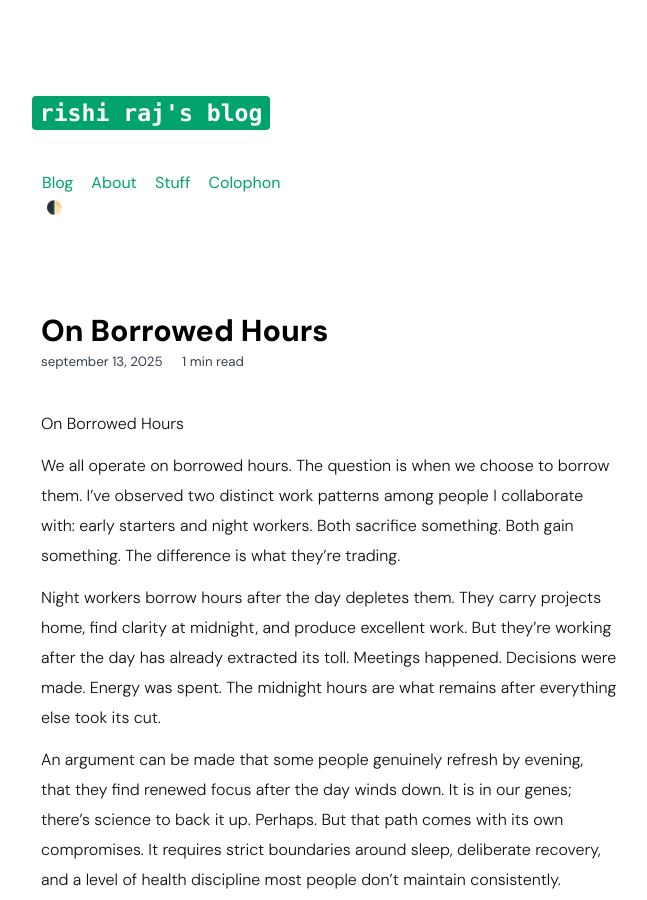
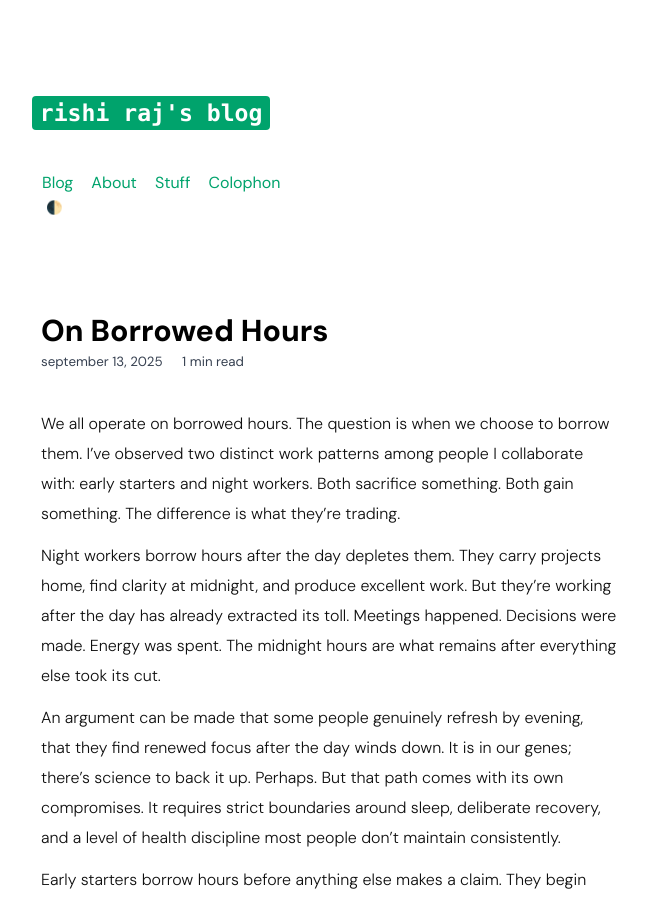
Before and after one commit to talkxo/rishiraj-blog-machine, a Jekyll site: the page built from _posts/2025-09-13-on-borrowed-hours.md, in a window 1280 px wide and 900 px high. Shown: the whole window, without its empty margins (311-958 px from the left). Built offline with Jekyll 4.4.1, drawn with Linux system fonts in a browser that asks for light colours.

Commit message:
Trigger rebuild to fix duplicate title issue

```diff
--- a/_posts/2025-09-13-on-borrowed-hours.md
+++ b/_posts/2025-09-13-on-borrowed-hours.md
@@ -10,8 +10,7 @@ writing_time:
   proofreading: "10:00"
   decorating: "5:00"
 ---
-
-On Borrowed Hours
+<!-- rebuild trigger -->
 
 We all operate on borrowed hours. The question is when we choose to borrow them. I've observed two distinct work patterns among people I collaborate with: early starters and night workers. Both sacrifice something. Both gain something. The difference is what they're trading.
 
```
